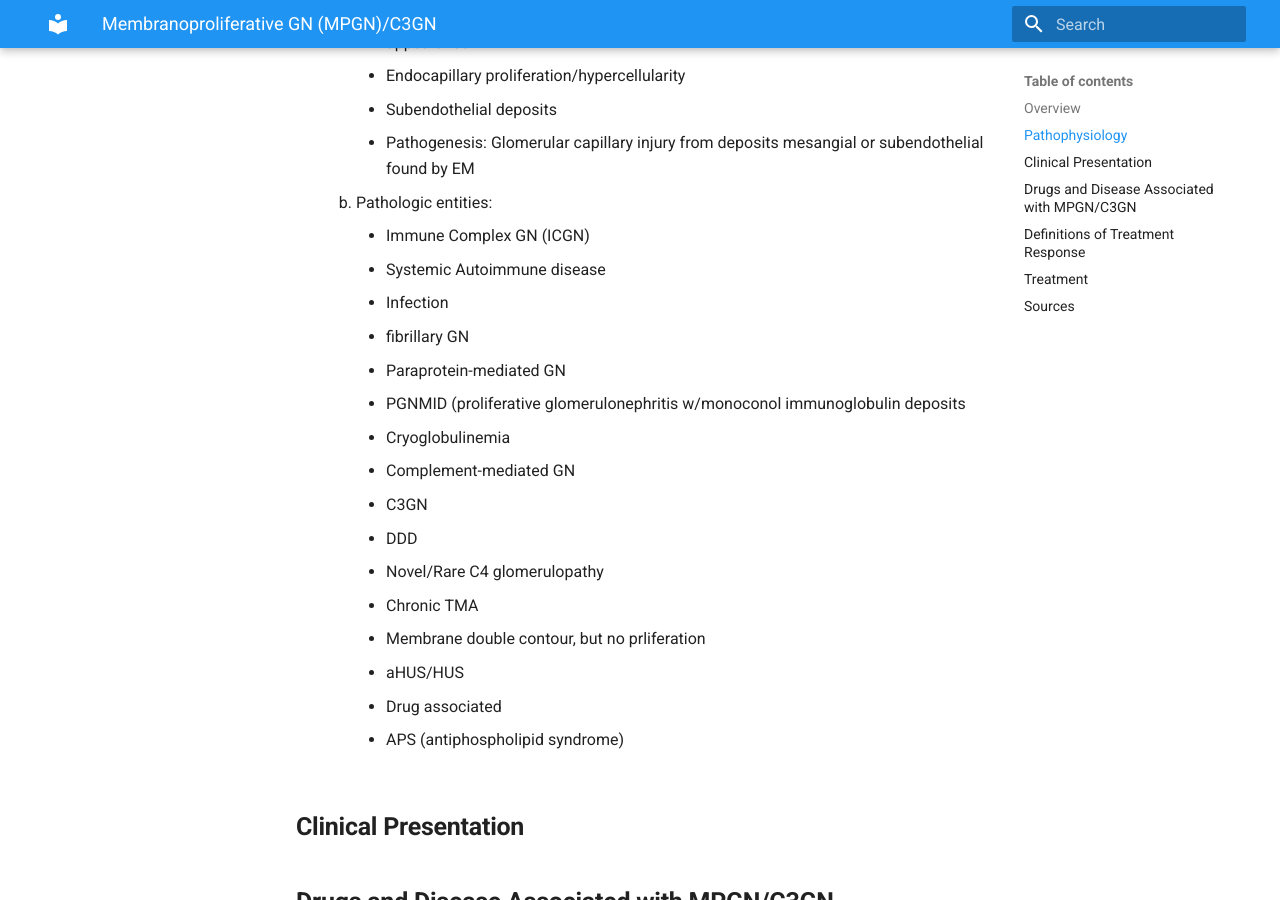
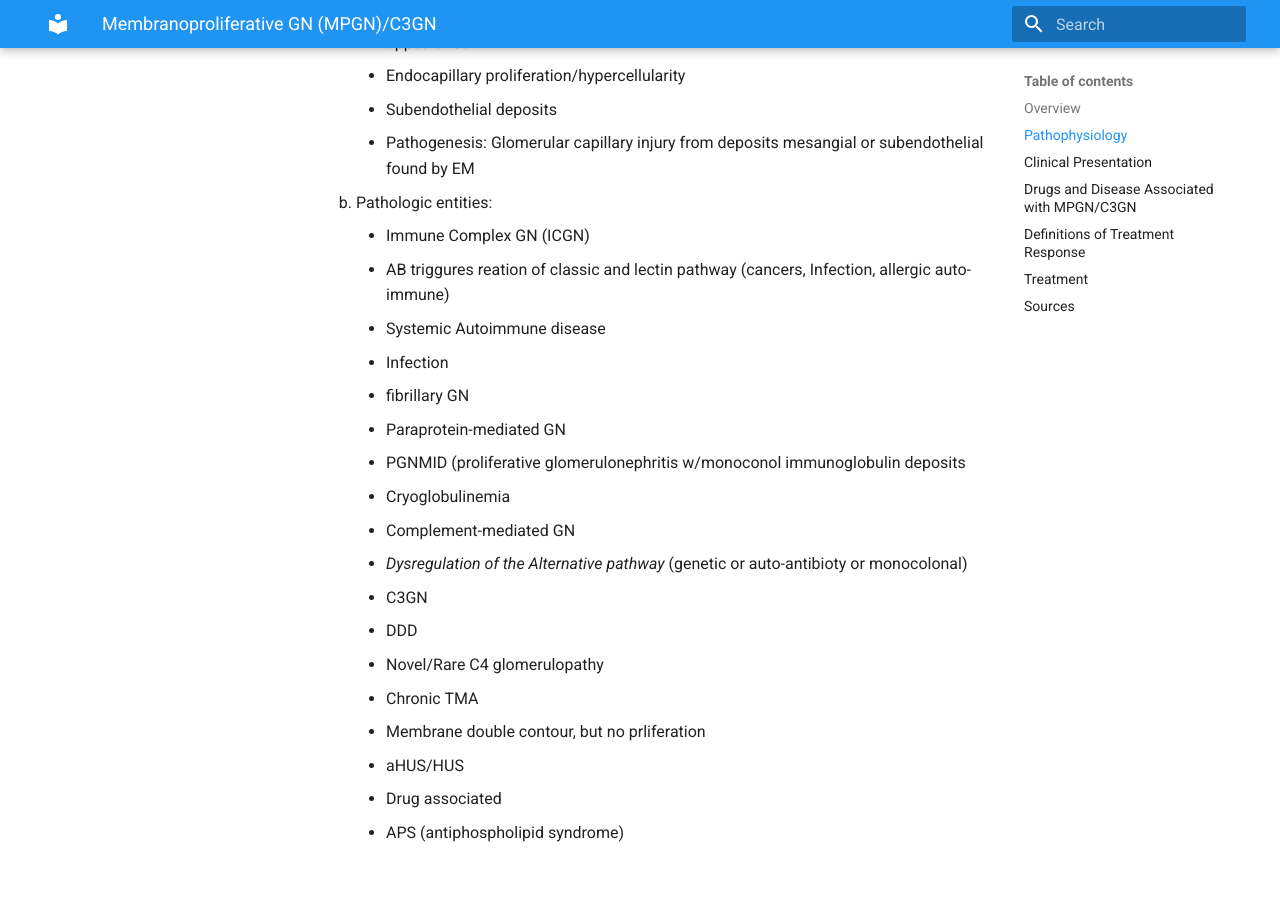
Before and after one commit to TTUNEPH2025/GN, an MkDocs documentation site: the page built from docs/MPGN-C3GN.md, in a window 1280 px wide and 900 px high, scrolled down 1175 px. Built offline with MkDocs 1.6.1 and Material for MkDocs 9.7.7, drawn with Linux system fonts in a browser that asks for light colours.

Commit message:
Update MPGN-C3GN.md

```diff
--- a/docs/MPGN-C3GN.md
+++ b/docs/MPGN-C3GN.md
@@ -26,16 +26,18 @@
         - Pathogenesis: Glomerular capillary injury from deposits mesangial or subendothelial found by EM
     3. Pathologic entities:
         - Immune Complex GN (ICGN)
-           1. Systemic Autoimmune disease
-           2. Infection
-           3. fibrillary GN
+           1. AB triggures reation of classic and lectin pathway (cancers, Infection, allergic auto-immune)
+           2. Systemic Autoimmune disease
+           3. Infection
+           4. fibrillary GN
         - Paraprotein-mediated GN
            1. PGNMID (proliferative glomerulonephritis w/monoconol immunoglobulin deposits
            2. Cryoglobulinemia
         - Complement-mediated GN
-           1. C3GN
-           2. DDD
-           3. Novel/Rare C4 glomerulopathy
+           1. *Dysregulation of the Alternative pathway* (genetic or auto-antibioty or monocolonal)
+           2. C3GN
+           3. DDD
+           4. Novel/Rare C4 glomerulopathy
         - Chronic TMA
            1. Membrane double contour, but no prliferation
            2. aHUS/HUS
```
